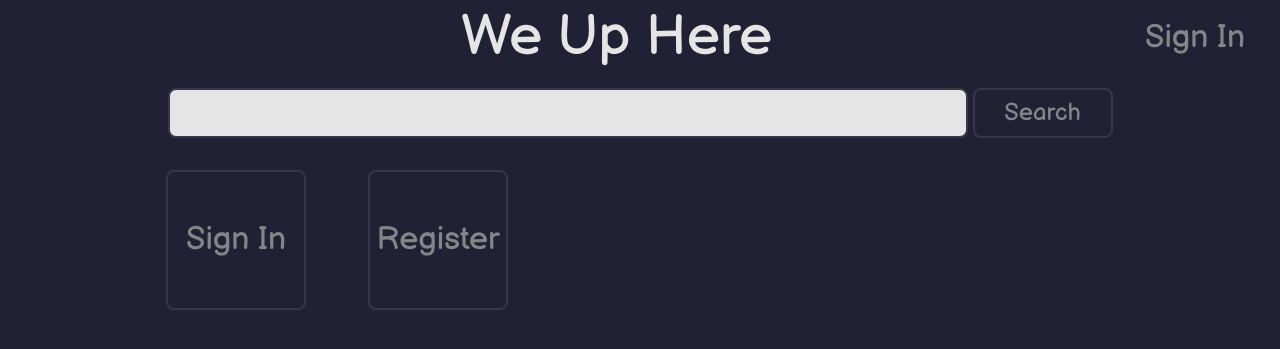
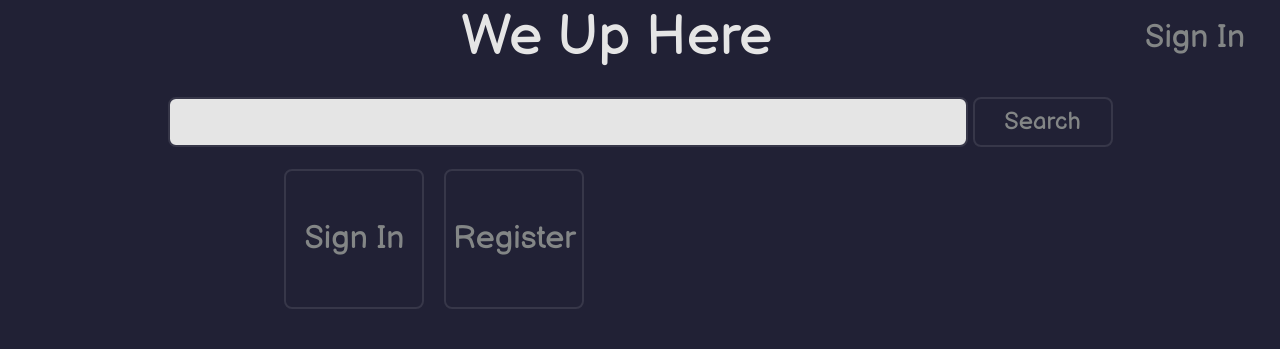
Before and after one commit to JacobG03/social, a Flask app: page / in a window 1280 px wide. Shown: the top 349 px of the page. Run offline with Flask 2, Linux system fonts and the light colour scheme.

Commit message:
html layout fixed (fixed enough)

```diff
--- a/app/routes.py
+++ b/app/routes.py
@@ -1,7 +1,7 @@
 from flask.wrappers import Response
 from flask_login.utils import logout_user
 from app import app, db, s, mail
-from flask import render_template, request, jsonify, redirect, url_for, session
+from flask import render_template, request, jsonify, redirect, url_for
 from flask_login import current_user, login_user, logout_user
 from app.models import User
 from app.forms import RegistrationForm, LoginForm
--- a/app/static/css/style.css
+++ b/app/static/css/style.css
@@ -110,20 +110,21 @@ select {
 
 /* Track */
 ::-webkit-scrollbar-track {
-	background: var(--secondary3);
+	background: var(--bg-color-lighter);
 	border-radius: 5px;
 }
 
 /* Handle */
 ::-webkit-scrollbar-thumb {
-	background: var(--secondary2);
+	border: var(--border);
+	background: var(--bg-color);
 	border-radius: 5px;
 	transition: var(--speed);
 }
 
 /* Handle on hover */
 ::-webkit-scrollbar-thumb:hover {
-	background: var(--main3);
+	background: var(--bg-color);
 }
 
 
@@ -299,6 +300,8 @@ body {
 
 
 .searchbar-box {
+	grid-column: 1 / 4;
+	grid-row: 1 / 2;
     display: flex;
     align-items: center;
     justify-content: center;
@@ -341,22 +344,23 @@ body {
 
 
 .content-box {
-    display: flex;
-    justify-content: center;
-	align-items: center;
+    display: grid;
+    grid-template-columns: 1fr 2.5fr 1fr;
+	grid-template-rows: 10% 75% 15%;
 	margin: auto;
-    width: 1000px;
-    height: 700px;
+    width: 100vw;
+    height: 100%;
 	border-radius: var(--border-radius);
-	margin-top: 20px;
 }
 
 
 .content {
+	grid-column: 2 / 3;
+	grid-row: 2 / 3;
     display: grid;
     grid-template-columns: repeat(5, 1fr);
     grid-template-rows: repeat(6, 1fr);
-    grid-gap: 10px;
+    grid-gap: 20px;
     width: 100%;
     height: 100%;
 	overflow-y: auto;
--- a/app/templates/index.html
+++ b/app/templates/index.html
@@ -1,7 +1,6 @@
 {% extends 'base.html' %}
 {% block content %}
 <div class='container'>
-    <div class='header'>
     <div class='navbar'>
         <div class='navbar-home-box'>
             <a href='{{ url_for("index") }}'>We Up Here</a>
@@ -30,12 +29,11 @@
         </div>
         {% endif %}
     </div>
+    <div class='content-box'>
         <div class='searchbar-box'>
             <input type='text' class='searchbar' id='searchbar'>
             <input type='button' class='searchbar-button' value='Search'>
         </div>
-    </div>
-    <div class='content-box'>
         <div class='content' id='content'>
             {% if user.is_anonymous %}
             <div class='anonymous-user animate__animated animate__fadeInUp'>
```
Lines whose indentation alone changed are shown as unchanged.
